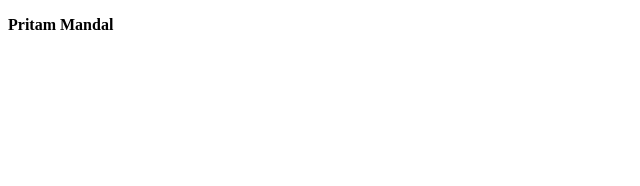
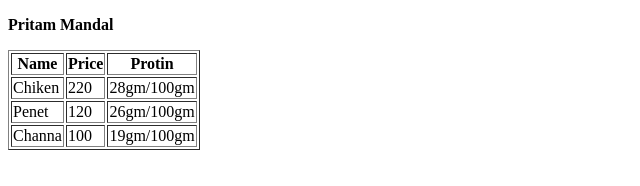
Before and after one commit to pritamthejoker/Web-Dev-Learning, a plain HTML site: page HTML/HTML-1-A/index.html in a window 1280 px wide. Shown: the whole page, without its empty margins (0-640 px from the left). Drawn offline with Linux system fonts and the light colour scheme.

Commit message:
adding table to the code

```diff
--- a/HTML/HTML-1-A/index.html
+++ b/HTML/HTML-1-A/index.html
@@ -7,5 +7,29 @@
 </head>
 <body>
     <p><b>Pritam</b> <b>Mandal</b></p>
+    <table border="block">
+        <thead>
+            <tr>
+                <th>Name</th>
+                <th>Price</th>
+                <th>Protin</th>
+            </tr>
+            <tr>
+                <td>Chiken</td>
+                <td>220</td>
+                <td>28gm/100gm</td>
+            </tr>
+            <tr>
+                <td>Penet</td>
+                <td>120</td>
+                <td>26gm/100gm</td>
+            </tr>
+            <tr>
+                <td>Channa</td>
+                <td>100</td>
+                <td>19gm/100gm</td>
+            </tr>
+        </thead>
+    </table>
 </body>
 </html>
```
